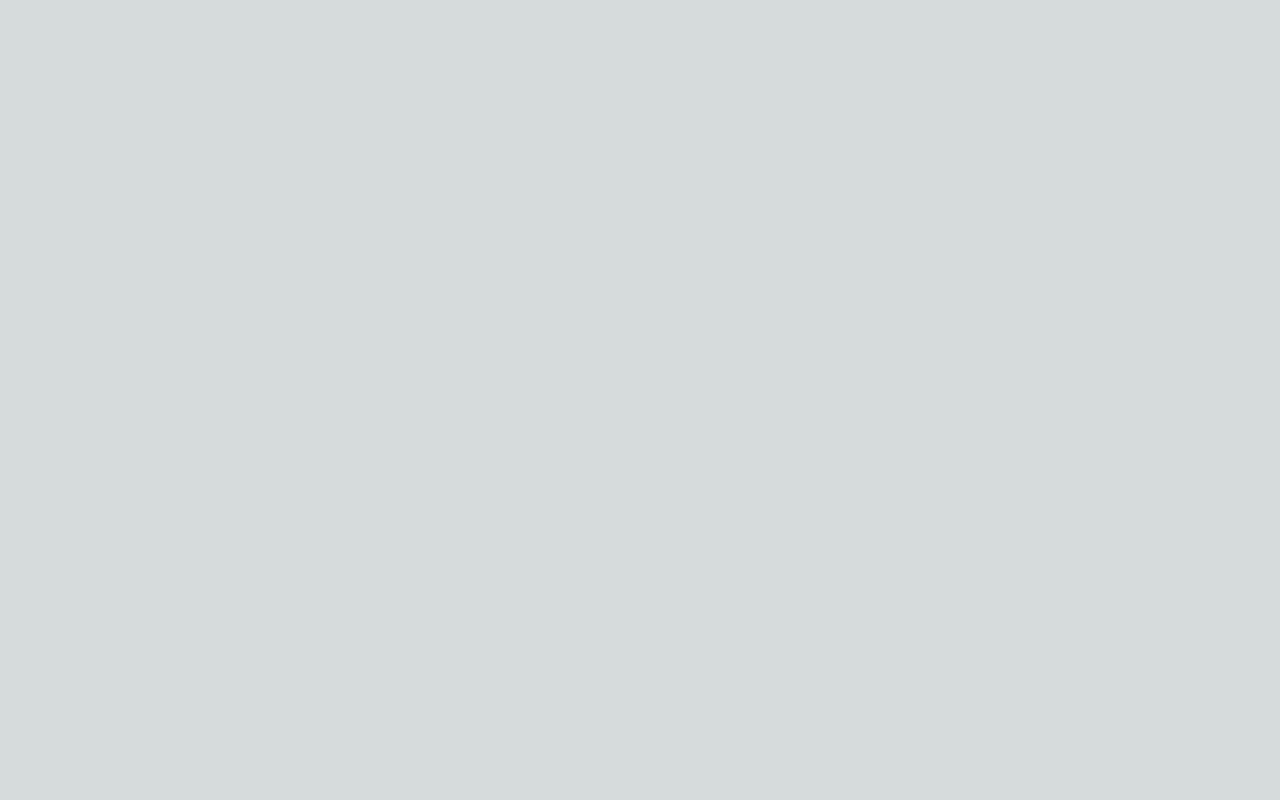
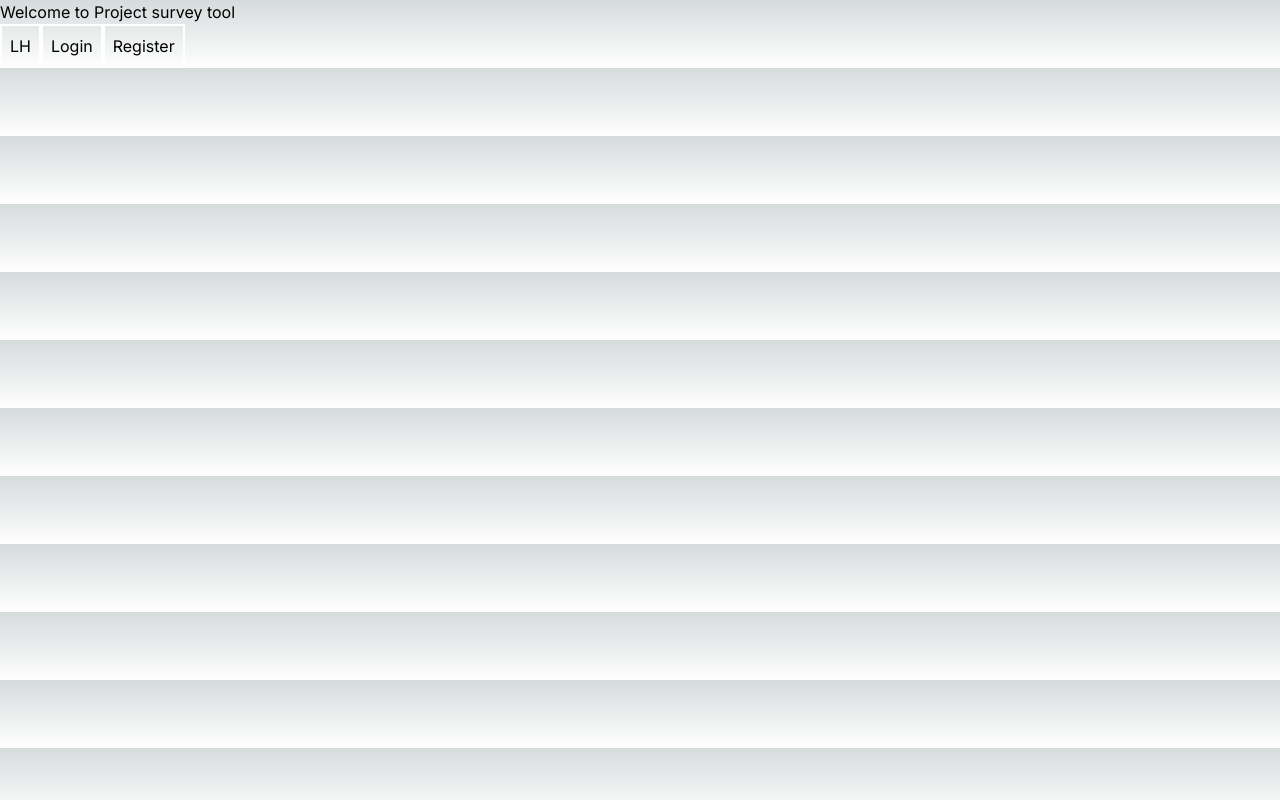
Before and after one commit to SimonSkywalker/p3-product, a Next.js app: page / in a window 1280 px wide. Built offline with nearby package versions, Linux system fonts and the light colour scheme.

Commit message:
Co-authored-by: Skjodt <Skjodt@users.noreply.github.com> Co-authored-by: Allan Vester <avest22@student.aau.dk> Co-authored-by: AllanVester <AllanVester@users.noreply.github.com> Added first pages

```diff
--- a/src/app/page.tsx
+++ b/src/app/page.tsx
@@ -4,7 +4,12 @@ import Link from 'next/link'
 export default function Home() {
   return (
     <main>
-
+      <h1>Welcome to Project survey tool</h1>
+      <div className='flex flex-wrap content-evenly'>
+        <Link className="border-white border-2 p-2" href={"/leaderHome"}>LH</Link><br />
+        <Link className="border-white border-2 p-2" href={"/login"}>Login</Link><br />
+        <Link className="border-white border-2 p-2" href={"/register"}>Register</Link><br />
+      </div>
     </main>
   )
 }
```
